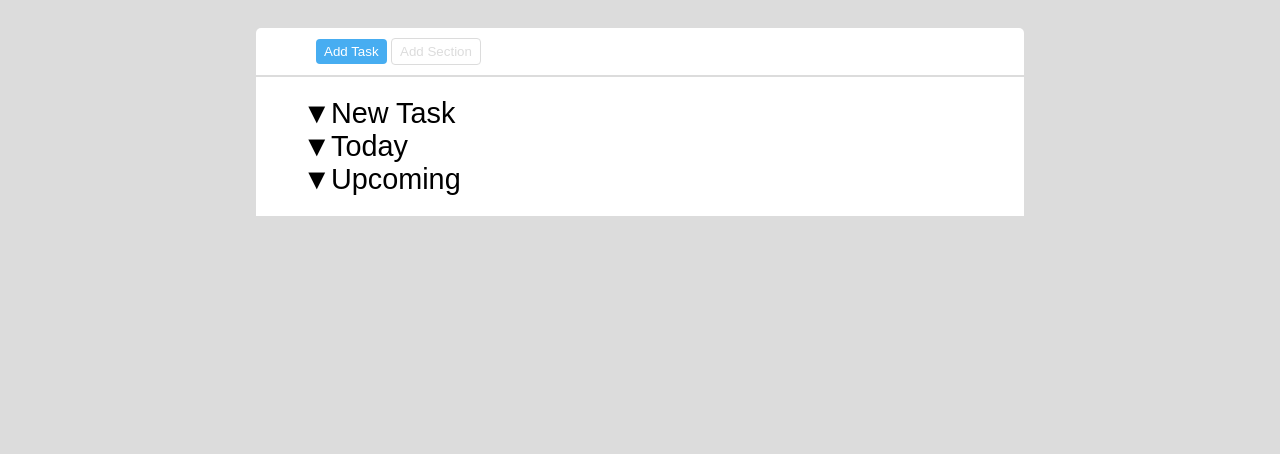
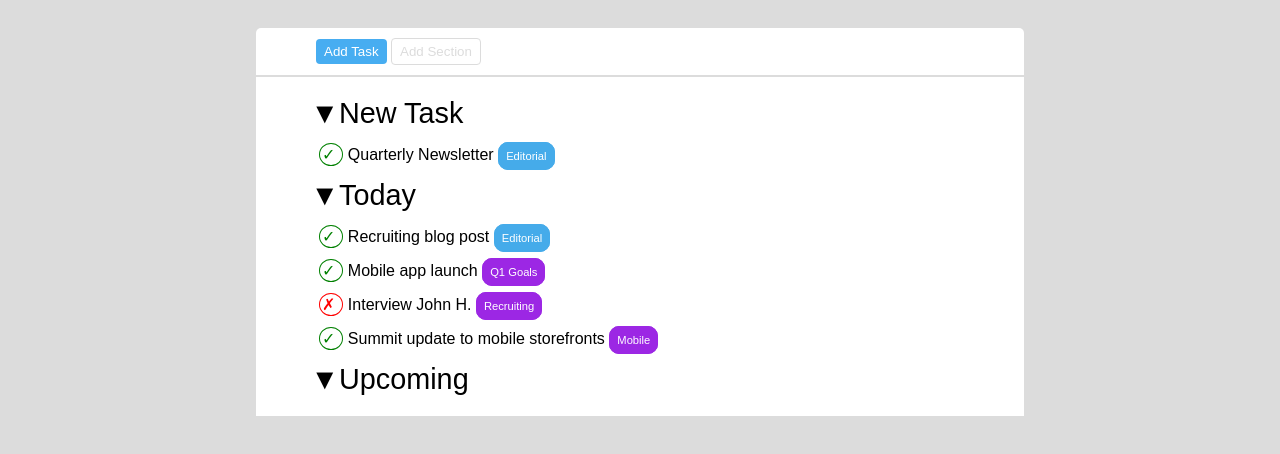
Before and after one commit to VikVanDik/html-css-toboolist, a plain HTML site: page index.html in a window 1280 px wide. Shown: the part 112-566 px from the top of the page. Drawn offline with Linux system fonts and the light colour scheme.

Commit message:
adding info

```diff
--- a/css/style.css
+++ b/css/style.css
@@ -65,8 +65,57 @@ header .logo {
 }
 
 .list {
-  padding-left: 15px;
+  padding-left: 23px;
   font-size: 1.8rem;
   list-style: none;
   list-style-type: '\25BC';
 }
+
+.small-item {
+  list-style: none;
+  font-size: 1rem;
+  margin: 15px 0px 15px -25px
+}
+
+.positive {
+  border: 1px solid green;
+  color: green;
+}
+
+.negative {
+  border: 1px solid red;
+  color: red;
+}
+
+.positive,.negative {
+  border-radius: 50%;
+  padding: 2px;
+  margin: 5px;
+}
+
+.editorial,.q1,.recruiting,.mobile {
+  font-size: 0.7rem;
+  border-radius: 10px;
+  padding: 7px;
+  color: white;
+}
+
+.editorial {
+  border: 1px solid #45ABEA;
+  background-color: #45ABEA;
+}
+
+.q1{
+  border: 1px solid #9C27E4;
+  background-color: #9C27E4;
+}
+
+.recruiting{
+  border: 1px solid #9C27E4;
+  background-color: #9C27E4;
+}
+
+.mobile{
+  border: 1px solid #9C27E4;
+  background-color: #9C27E4;
+}
--- a/index.html
+++ b/index.html
@@ -24,10 +24,41 @@
 
     <div class="container-main">
       <ul class="list">
-        <li class="big-item">
-          <span>New Task</span>
+        <li>
+          <span class="big-item">New Task</span>
+          <ul>
+            <li class="small-item">
+              <span class="positive"> &check; </span>
+              <span> Quarterly Newsletter</span>
+              <span class="editorial">Editorial</span>
+            </li>
+          </ul>
         </li>
-        <li class="big-item">Today</li>
+        <li>
+          <span class="big-item">Today</span>
+          <ul>
+            <li class="small-item">
+              <span class="positive"> &check; </span>
+              <span>Recruiting blog post </span>
+              <span class="editorial"> Editorial</span>
+            </li>
+            <li class="small-item">
+              <span class="positive"> &check; </span>
+              <span>Mobile app launch </span>
+              <span class="q1"> Q1 Goals</span>
+            </li>
+            <li class="small-item">
+              <span class="negative"> &cross; </span>
+              <span>Interview John H. </span>
+              <span class="recruiting"> Recruiting </span>
+            </li>
+            <li class="small-item">
+              <span class="positive"> &check; </span>
+              <span>Summit update to mobile storefronts </span>
+              <span class="mobile">Mobile</span>
+            </li>
+          </ul>
+        </li>
         <li class="big-item">Upcoming</li>
       </ul>
     </div>
```
